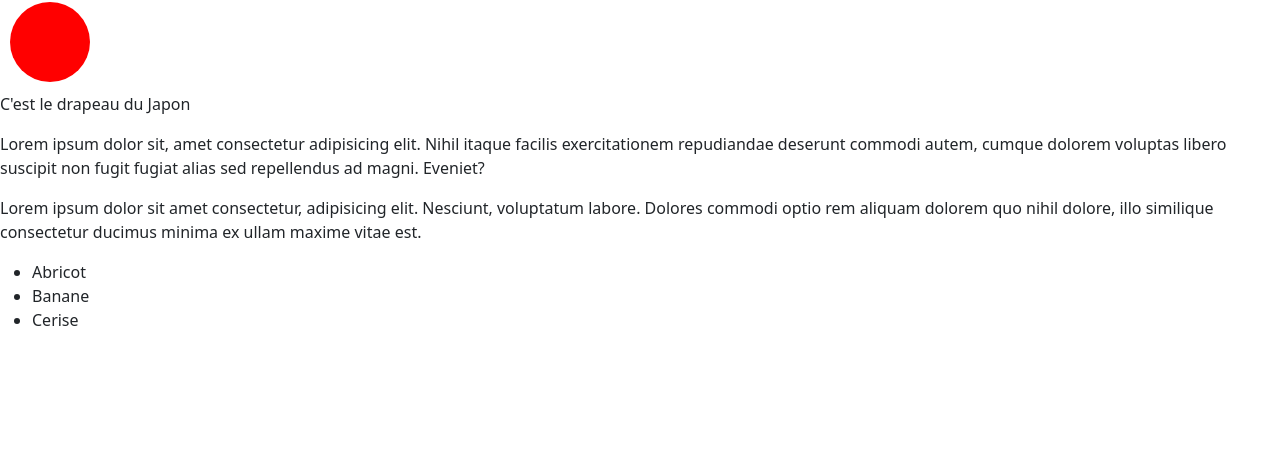
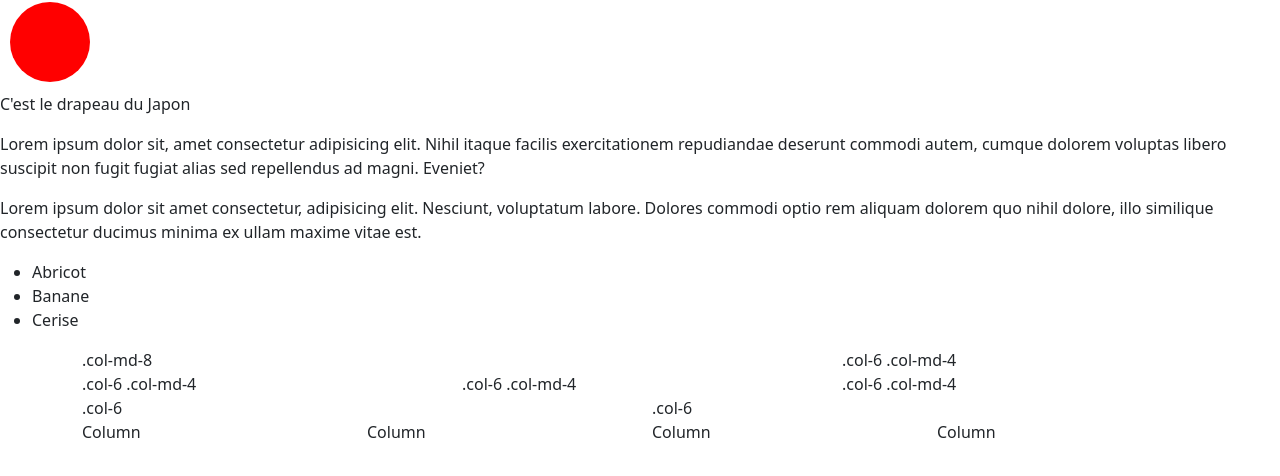
Before and after one commit to pbreteche/bootstrap-2103, a plain HTML site: page 01maquette/index.html in a window 1280 px wide. Shown: the part 110-586 px from the top of the page. Drawn offline with nearby package versions, Linux system fonts and the light colour scheme.

Commit message:
bootstrap grid

```diff
--- a/01maquette/index.html
+++ b/01maquette/index.html
@@ -29,7 +29,34 @@
             <li>Cerise</li>
         </ul>
     </article>
+    <div class="container">
+        <!-- Stack the columns on mobile by making one full-width and the other half-width -->
+        <div class="row">
+          <div class="col-md-8">.col-md-8</div>
+          <div class="col-6 col-md-4">.col-6 .col-md-4</div>
+        </div>
 
+        <!-- Columns start at 50% wide on mobile and bump up to 33.3% wide on desktop -->
+        <div class="row">
+          <div class="col-6 col-md-4">.col-6 .col-md-4</div>
+          <div class="col-6 col-md-4">.col-6 .col-md-4</div>
+          <div class="col-6 col-md-4">.col-6 .col-md-4</div>
+        </div>
+
+        <!-- Columns are always 50% wide, on mobile and desktop -->
+        <div class="row">
+          <div class="col-6">.col-6</div>
+          <div class="col-6">.col-6</div>
+        </div>
+      </div>
+      <div class="container">
+        <div class="row row-cols-1 row-cols-sm-2 row-cols-md-4">
+          <div class="col">Column</div>
+          <div class="col">Column</div>
+          <div class="col">Column</div>
+          <div class="col">Column</div>
+        </div>
+      </div>
     <!-- Optional JavaScript; choose one of the two! -->
 
     <!-- Option 1: Bootstrap Bundle with Popper -->
```
